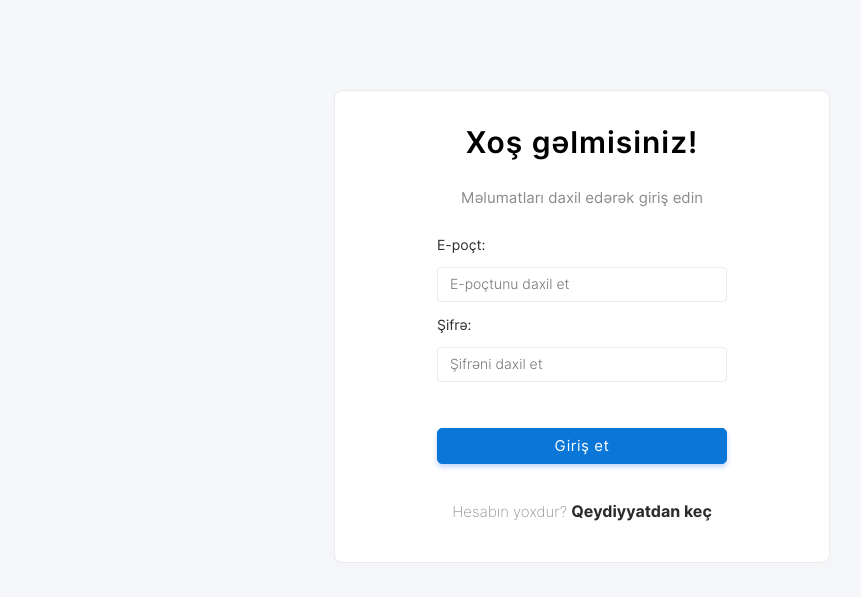
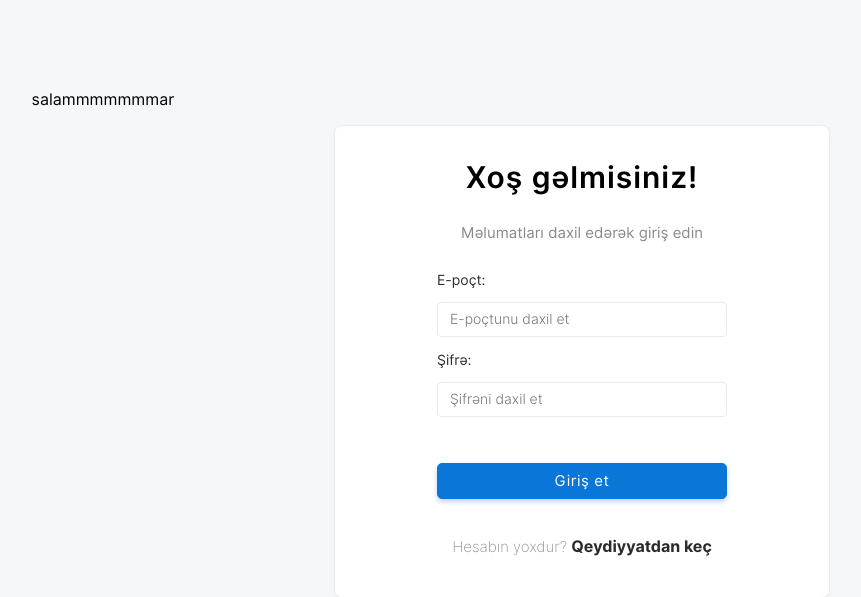
Before and after one commit to efganmesediyev456/hospital, a PHP site: page /login.php in a window 1280 px wide. Shown: the top 597 px of the page, without its empty margins (58-919 px from the left). Run offline with PHP 8.4, Linux system fonts and the light colour scheme.

Commit message:
duzelisler

```diff
--- a/login.php
+++ b/login.php
@@ -14,6 +14,7 @@
 
 </head>
 <body>
+<p>salammmmmmmar</p>
     <?php
 
     //learn from w3schools.com
```
